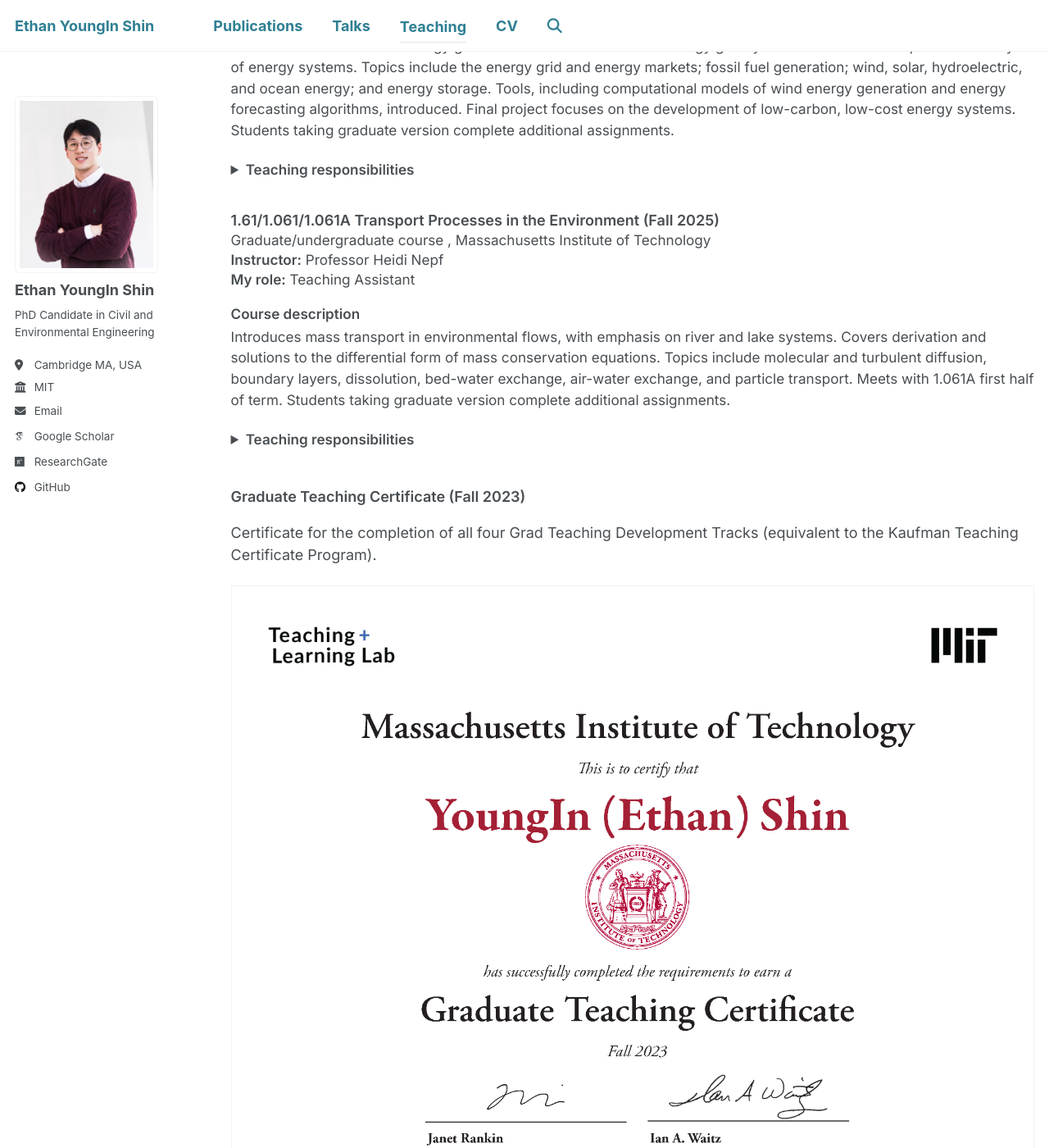
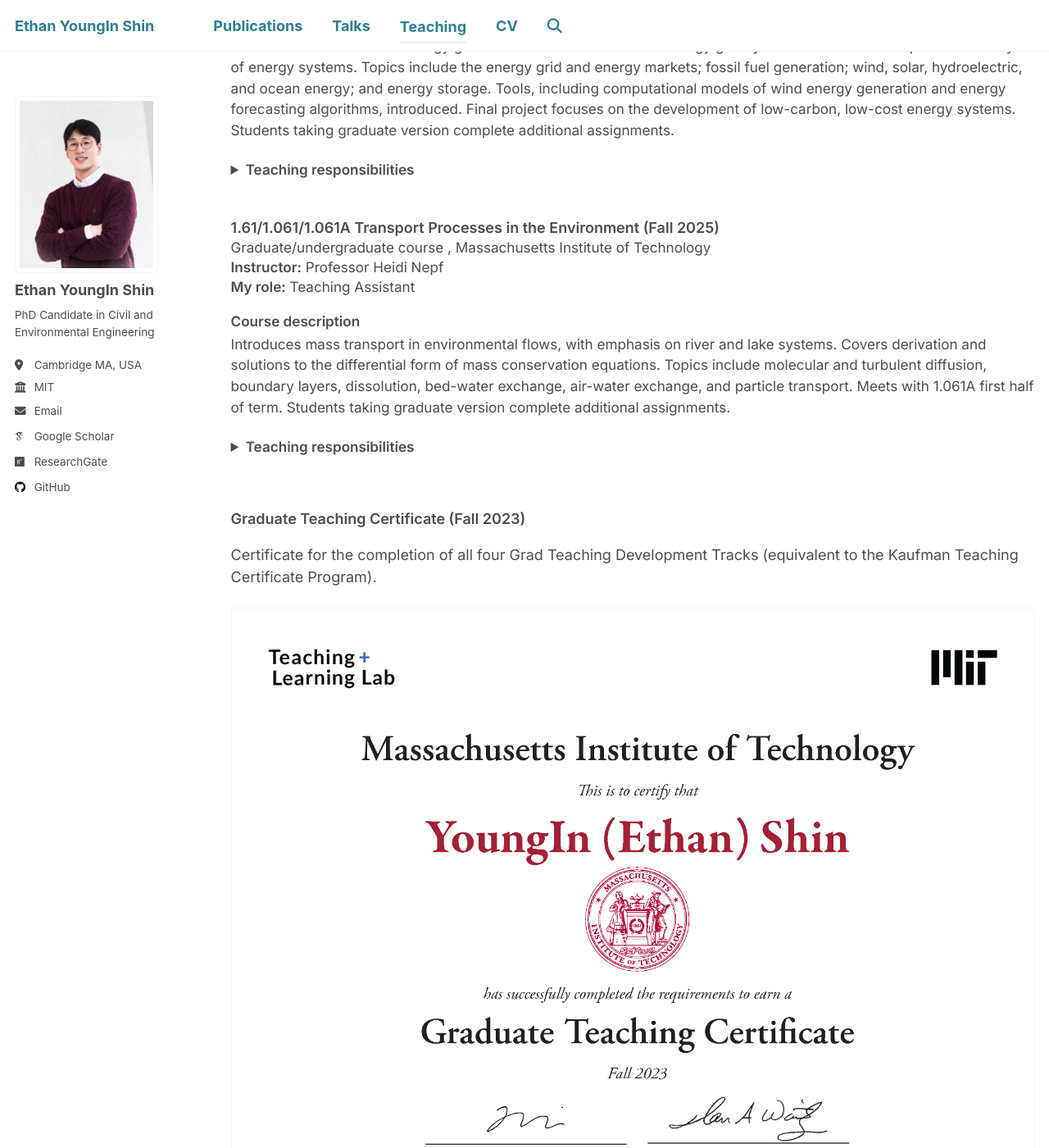
Before and after one commit to duddlshin/duddlshin.github.io, a Jekyll site: the page built from _pages/teaching.html, in a window 1280 px wide and 1400 px high, scrolled down 240 px. Shown: the whole window at 82% size. Built offline with Jekyll 4.4.1, drawn with Linux system fonts in a browser that asks for light colours; some web fonts are replaced.

Commit message:
More spacing

```diff
--- a/_sass/_custom.scss
+++ b/_sass/_custom.scss
@@ -153,3 +153,18 @@
 .certificate-link {
   display: block;
 }
+
+/* Space between classes */
+.teaching-item + .teaching-item {
+  margin-top: 2.5em;
+}
+
+/* Space between the final class and certificate */
+.teaching-item + .teaching-certificate {
+  margin-top: 3.5em;
+}
+
+.teaching-item,
+.teaching-certificate {
+  margin-bottom: 0;
+}
```
